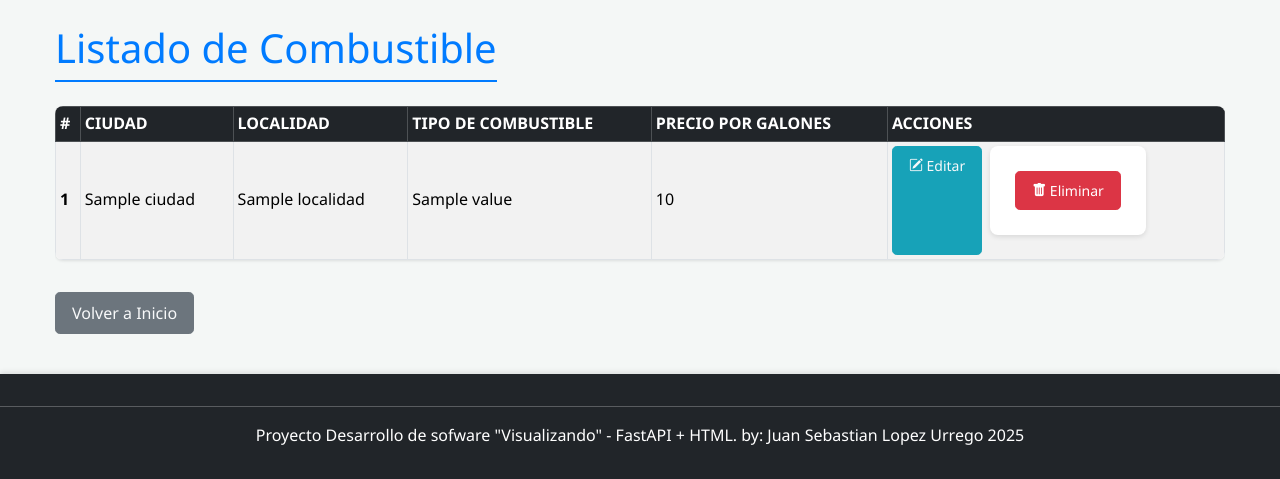
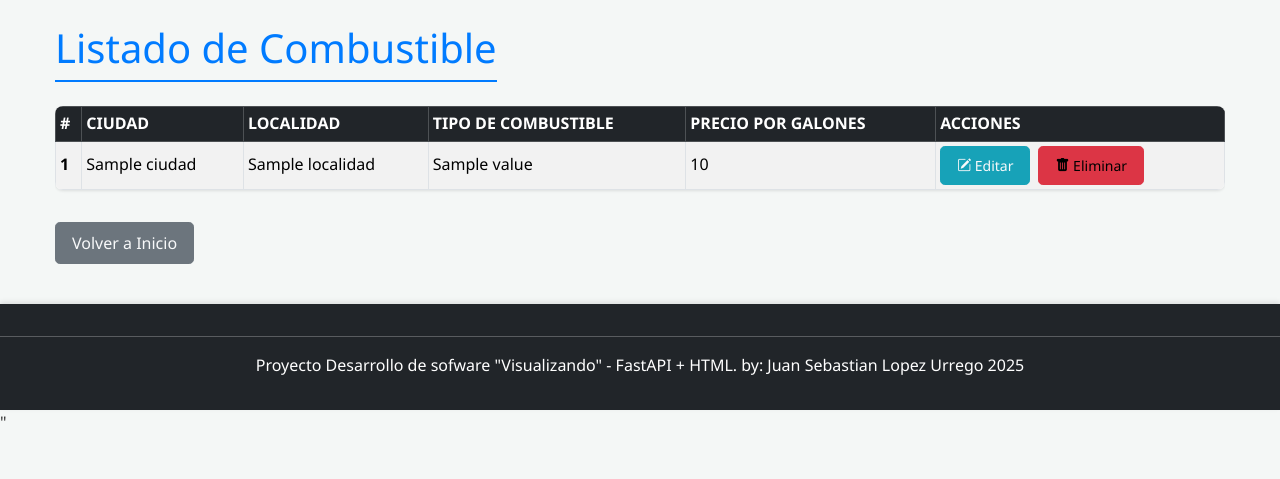
Before and after one commit to Sebas59/Proyecto_inte, a FastAPI app: template templates/combustibles.html in a window 1280 px wide. Shown: the part 78-557 px from the top of the page. Run offline with FastAPI, Linux system fonts and the light colour scheme; the template is opened without the code that fills it: most values are stand-ins (such as "Sample title", 1, 10 or a date in 2020).

Commit message:
se modifico contenido y visualizacion de combustibles

```diff
--- a/templates/combustibles.html
+++ b/templates/combustibles.html
@@ -32,11 +32,9 @@
                                 <a href="/combustible/edit/{{ combustible.id }}" class="btn btn-sm btn-info text-white me-2" title="Editar">
                                     <i class="bi bi-pencil-square"></i> Editar
                                 </a>
-                                <form action="/combustible/eliminar/{{ combustible.id }}" method="post" class="d-inline-block">
-                                    <button type="submit" class="btn btn-sm btn-danger" onclick="return confirm('¿Estás seguro de que quieres eliminar este Combustible?');" title="Eliminar">
-                                        <i class="bi bi-trash-fill"></i> Eliminar
-                                    </button>
-                                </form>
+                                <a href="/combustible/eliminar/{{ combustible.id }}" class="btn btn-sm btn-danger" title="Eliminar" onclick="return confirm('¿Estás seguro de que quieres eliminar este vehículo?');">
+                                    <i class="bi bi-trash-fill"></i> Eliminar
+                                </a>
                             </div>
                         </td>
                     </tr>
```
